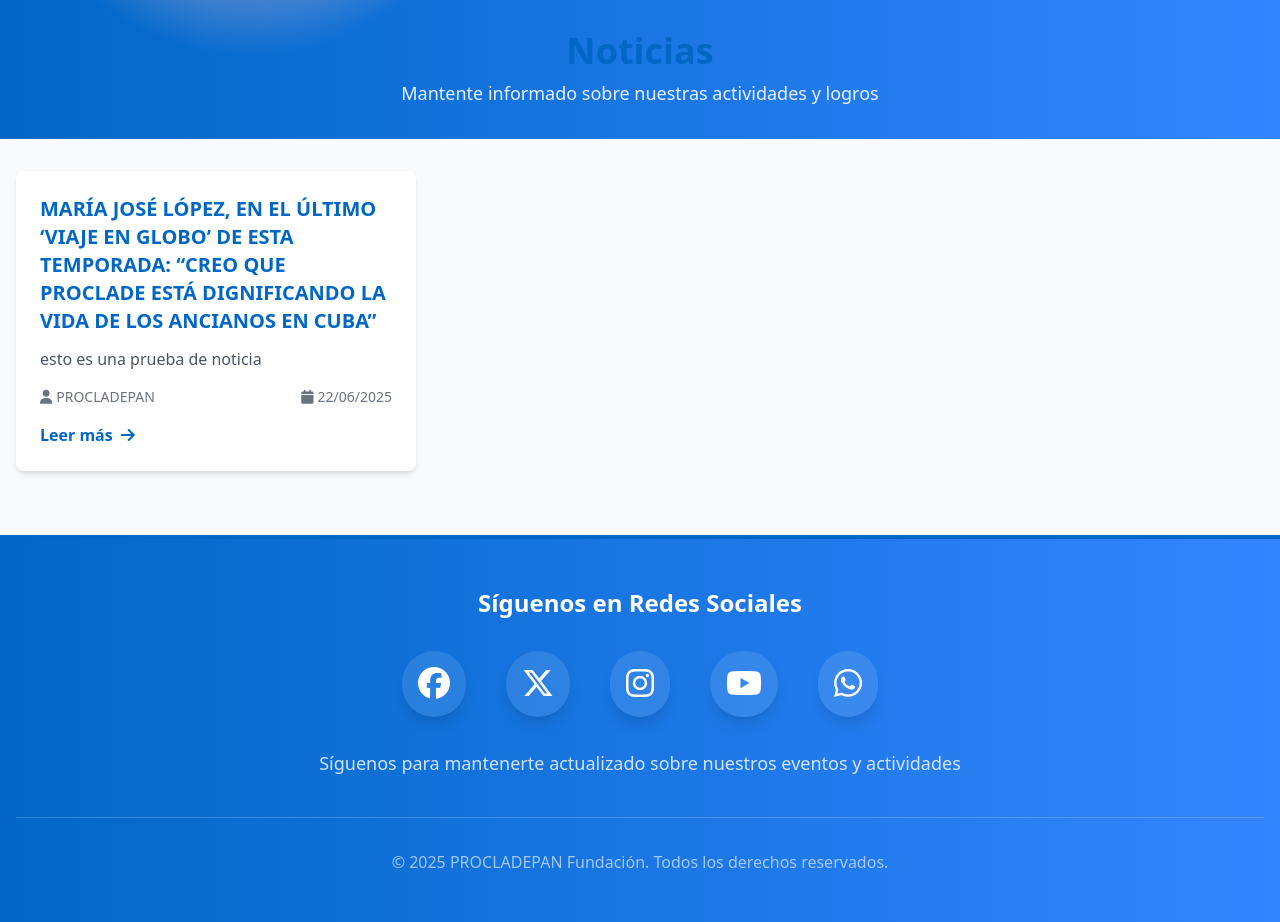
After one commit to Gabriel-Sanchez/django_social_project, a Django app: page /pan/noticias/ in a window 1280 px wide. The commit adds this page. Shown: the part 321-1243 px from the top of the page. Run offline with Django 5.2, Linux system fonts and the light colour scheme; data comes from the database, SQL or seed files in the repository; both versions use the stored data as it was after the commit; some libraries are stand-ins or nearby versions.

Commit message:
add noticias

```diff
--- a/django_social_project/base/templates/base/base.html
+++ b/django_social_project/base/templates/base/base.html
@@ -318,6 +318,7 @@
                     <nav class="nav-menu hidden md:flex flex-row gap-6">
                         <a href="{% url 'home' %}" class="nav-link hover:text-[var(--theme-brown)]">INICIO</a>
                         <a href="{% url 'events' %}" class="nav-link hover:text-[var(--theme-brown)]">EVENTOS</a>
+                        <a href="{% url 'noticias' %}" class="nav-link hover:text-[var(--theme-brown)]">NOTICIAS</a>
                         <div class="relative">
                             <button class="nav-link dropdown-button flex items-center hover:text-[var(--theme-brown)]" aria-expanded="false">
                                 QUÉ HACEMOS
@@ -386,6 +387,7 @@
             <div class="mobile-menu md:hidden">
                 <a href="{% url 'home' %}" class="block py-2">INICIO</a>
                 <a href="{% url 'events' %}" class="block py-2">EVENTOS</a>
+                <a href="{% url 'noticias' %}" class="block py-2">NOTICIAS</a>
                 <button class="block py-2 w-full text-left mobile-dropdown-button">
                     QUÉ HACEMOS
                     <svg class="w-4 h-4 ml-1 inline-block" fill="none" stroke="currentColor" viewBox="0 0 24 24">
--- a/django_social_project/eventsApp/models.py
+++ b/django_social_project/eventsApp/models.py
@@ -94,6 +94,34 @@ class CarouselImage(models.Model):
     def __str__(self):
         return self.titulo
 
+class Noticia(models.Model):
+    titulo = models.CharField(max_length=200, verbose_name="Título")
+    resumen = models.TextField(max_length=300, verbose_name="Resumen", help_text="Resumen corto de la noticia (máximo 300 caracteres)")
+    contenido = CKEditor5Field(verbose_name="Contenido", config_name='extends')
+    imagen = models.ImageField(
+        upload_to='noticias/',
+        blank=True,
+        null=True,
+        validators=[validate_carousel_image_size],
+        help_text="Imagen principal de la noticia. Máximo 2MB. Formato recomendado: JPG o PNG"
+    )
+    autor = models.CharField(max_length=100, default="PROCLADEPAN", verbose_name="Autor")
+    fecha_publicacion = models.DateTimeField(auto_now_add=True, verbose_name="Fecha de Publicación")
+    fecha_actualizacion = models.DateTimeField(auto_now=True, verbose_name="Última Actualización")
+    activo = models.BooleanField(default=True, verbose_name="Publicado")
+    destacada = models.BooleanField(default=False, help_text="Marcar si es una noticia destacada")
+
+    class Meta:
+        ordering = ['-fecha_publicacion']
+        verbose_name = 'Noticia'
+        verbose_name_plural = 'Noticias'
+
+    def __str__(self):
+        return self.titulo
+
+    def get_absolute_url(self):
+        return reverse('noticia_detail', args=[str(self.id)])
+
 class About(models.Model):
     objetivo = CKEditor5Field(verbose_name="Objetivo", config_name='extends')
     mision = CKEditor5Field(verbose_name="Misión", config_name='extends')
--- /dev/null
+++ b/django_social_project/eventsApp/templates/eventsApp/noticias.html
@@ -0,0 +1,128 @@
+{% extends "base/base.html" %}
+{% load static %}
+
+{% block title %}
+Noticias - PROCLADEPAN Fundación
+{% endblock title %}
+
+{% block content %}
+<header class="bg-gradient-to-r from-[rgb(0,103,198)] to-[rgb(51,133,255)] text-white p-8">
+    <div class="container mx-auto text-center">
+        <h1 class="text-4xl font-bold mb-2">Noticias</h1>
+        <p class="text-lg opacity-90">Mantente informado sobre nuestras actividades y logros</p>
+    </div>
+</header>
+
+<main class="container mx-auto py-8 px-4">
+    {% if noticias %}
+        <div class="grid grid-cols-1 md:grid-cols-2 lg:grid-cols-3 gap-6">
+            {% for noticia in noticias %}
+            <article class="bg-white rounded-lg shadow-md overflow-hidden hover:shadow-lg transition-shadow duration-300">
+                {% if noticia.imagen %}
+                <div class="h-48 overflow-hidden">
+                    <img src="{{ noticia.imagen.url }}" alt="{{ noticia.titulo }}"
+                         class="w-full h-full object-cover hover:scale-105 transition-transform duration-300">
+                </div>
+                {% endif %}
+
+                <div class="p-6">
+                    {% if noticia.destacada %}
+                    <div class="mb-2">
+                        <span class="bg-yellow-100 text-yellow-800 px-2 py-1 rounded-full text-xs font-semibold">
+                            <i class="fas fa-star mr-1"></i>Destacada
+                        </span>
+                    </div>
+                    {% endif %}
+
+                    <h2 class="text-xl font-bold mb-3 text-[var(--theme-blue)] hover:text-[var(--theme-brown)] transition-colors">
+                        <a href="{% url 'noticia_detail' noticia.id %}">{{ noticia.titulo }}</a>
+                    </h2>
+
+                    <p class="text-gray-600 mb-4 line-clamp-3">{{ noticia.resumen }}</p>
+
+                    <div class="flex items-center justify-between text-sm text-gray-500 mb-4">
+                        <div class="flex items-center">
+                            <i class="fas fa-user mr-1"></i>
+                            <span>{{ noticia.autor }}</span>
+                        </div>
+                        <div class="flex items-center">
+                            <i class="fas fa-calendar mr-1"></i>
+                            <span>{{ noticia.fecha_publicacion|date:"d/m/Y" }}</span>
+                        </div>
+                    </div>
+
+                    <a href="{% url 'noticia_detail' noticia.id %}"
+                       class="inline-flex items-center text-[var(--theme-blue)] hover:text-[var(--theme-brown)] font-semibold transition-colors">
+                        Leer más
+                        <i class="fas fa-arrow-right ml-2"></i>
+                    </a>
+                </div>
+            </article>
+            {% endfor %}
+        </div>
+
+        <!-- Paginación -->
+        {% if noticias.has_other_pages %}
+        <div class="flex justify-center mt-8">
+            <nav class="flex items-center space-x-2">
+                {% if noticias.has_previous %}
+                    <a href="?page={{ noticias.previous_page_number }}"
+                       class="px-3 py-2 text-[var(--theme-blue)] hover:text-[var(--theme-brown)] border border-gray-300 rounded-lg hover:bg-gray-50 transition-colors">
+                        <i class="fas fa-chevron-left"></i>
+                    </a>
+                {% endif %}
+
+                {% for num in noticias.paginator.page_range %}
+                    {% if noticias.number == num %}
+                        <span class="px-3 py-2 bg-[var(--theme-blue)] text-white rounded-lg">{{ num }}</span>
+                    {% elif num > noticias.number|add:'-3' and num < noticias.number|add:'3' %}
+                        <a href="?page={{ num }}"
+                           class="px-3 py-2 text-[var(--theme-blue)] hover:text-[var(--theme-brown)] border border-gray-300 rounded-lg hover:bg-gray-50 transition-colors">
+                            {{ num }}
+                        </a>
+                    {% endif %}
+                {% endfor %}
+
+                {% if noticias.has_next %}
+                    <a href="?page={{ noticias.next_page_number }}"
+                       class="px-3 py-2 text-[var(--theme-blue)] hover:text-[var(--theme-brown)] border border-gray-300 rounded-lg hover:bg-gray-50 transition-colors">
+                        <i class="fas fa-chevron-right"></i>
+                    </a>
+                {% endif %}
+            </nav>
+        </div>
+        {% endif %}
+
+    {% else %}
+        <div class="text-center py-12">
+            <div class="max-w-md mx-auto">
+                <i class="fas fa-newspaper text-6xl text-gray-300 mb-4"></i>
+                <h2 class="text-2xl font-bold text-gray-600 mb-2">No hay noticias disponibles</h2>
+                <p class="text-gray-500">Pronto publicaremos nuevas noticias sobre nuestras actividades.</p>
+            </div>
+        </div>
+    {% endif %}
+</main>
+
+<style>
+/* Estilo para líneas limitadas */
+.line-clamp-3 {
+    display: -webkit-box;
+    -webkit-line-clamp: 3;
+    -webkit-box-orient: vertical;
+    overflow: hidden;
+}
+
+/* Animaciones */
+.hover\:scale-105:hover {
+    transform: scale(1.05);
+}
+
+/* Variables CSS */
+:root {
+    --theme-blue: rgb(0, 103, 198);
+    --theme-brown: rgb(139, 69, 19);
+}
+</style>
+
+{% endblock content %}
--- a/django_social_project/eventsApp/urls.py
+++ b/django_social_project/eventsApp/urls.py
@@ -20,5 +20,7 @@ urlpatterns = [
     path('accion-social/', views.accion_social, name='accion_social'),
     path('educacion-sensibilizacion/', views.educacion_sensibilizacion, name='educacion_sensibilizacion'),
     path('comercio-justo/', views.comercio_justo, name='comercio_justo'),
+    path('noticias/', views.noticias, name='noticias'),
+    path('noticias/<int:noticia_id>/', views.noticia_detail, name='noticia_detail'),
     path('', views.home, name='index'),  # Redirige la raíz a inicio
 ]
--- a/django_social_project/eventsApp/views.py
+++ b/django_social_project/eventsApp/views.py
@@ -1,6 +1,6 @@
 from django.shortcuts import render, get_object_or_404
 from django.http import JsonResponse
-from .models import Evento, TeamMember, Servicio, CarouselImage, About
+from .models import Evento, TeamMember, Servicio, CarouselImage, About, Noticia
 from django.utils import timezone
 from datetime import timedelta
 from django.core.paginator import Paginator
@@ -199,3 +199,29 @@ def educacion_sensibilizacion(request):
 
 def comercio_justo(request):
     return render(request, 'eventsApp/que_hacemos/comercio_justo.html')
+
+def noticias(request):
+    noticias_list = Noticia.objects.filter(activo=True).order_by('-fecha_publicacion')
+    paginator = Paginator(noticias_list, 6)  # 6 noticias por página
+
+    page_number = request.GET.get('page', 1)
+    noticias_paginadas = paginator.get_page(page_number)
+
+    context = {
+        'noticias': noticias_paginadas,
+    }
+    return render(request, 'eventsApp/noticias.html', context)
+
+def noticia_detail(request, noticia_id):
+    noticia = get_object_or_404(Noticia, id=noticia_id, activo=True)
+
+    # Obtener noticias relacionadas (las 3 más recientes excluyendo la actual)
+    noticias_relacionadas = Noticia.objects.filter(
+        activo=True
+    ).exclude(id=noticia_id).order_by('-fecha_publicacion')[:3]
+
+    context = {
+        'noticia': noticia,
+        'noticias_relacionadas': noticias_relacionadas,
+    }
+    return render(request, 'eventsApp/noticia_detail.html', context)
```
Also changed, not shown: django_social_project/eventsApp/admin.py (+20 -1 lines), django_social_project/eventsApp/templates/eventsApp/noticia_detail.html (added, +212 -0 lines), django_social_project/db.sqlite3, django_social_project/eventsApp/migrations/0009_noticia.py (added).
